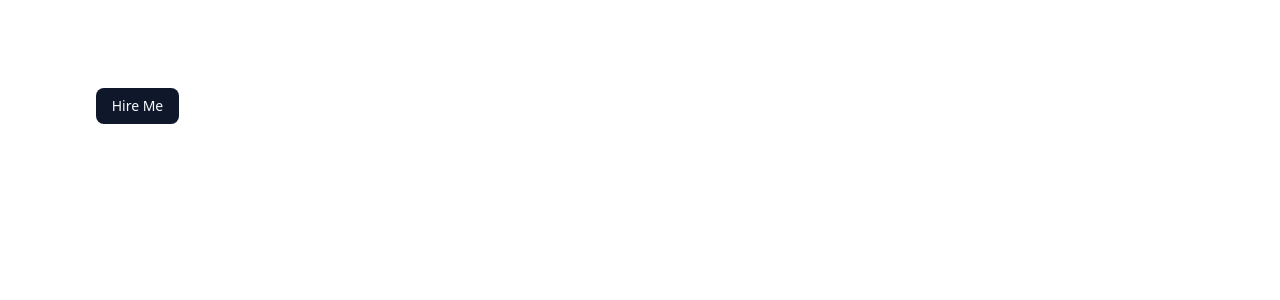
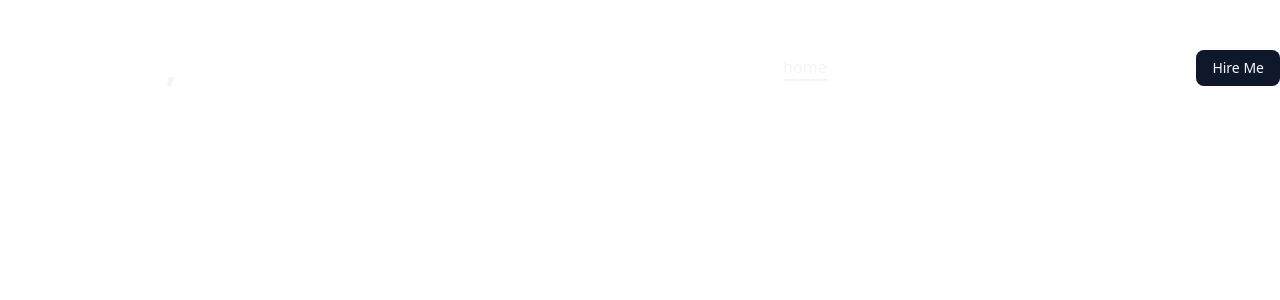
Before and after one commit to Babajide789/my-portfolio, a Next.js app: page / in a window 1280 px wide. Shown: the top 300 px of the page. Built offline with nearby package versions, Linux system fonts and the light colour scheme.

Commit message:
created and updated the header and nav components

```diff
--- a/src/components/Header.tsx
+++ b/src/components/Header.tsx
@@ -7,16 +7,16 @@ export default function Header () {
     return(
         <>
             <header className="py-8 xl:py-12 text-white">
-                <div className="container mx-auto">
+                <div className="container mx-auto flex justify-between items-center">
                     {/* LOGO */}
                     <Link href="/">
                         <h1 className="text-4xl font-semibold">
-                            Babajide <span className="text-accent"></span>
+                            Babajide <span className="text-accent">,</span>
                         </h1>
                     </Link>
 
-                    {/* DESKTOP NAV & LINKS */}
-                    <div className="hidden xl:flex">
+                    {/* DESKTOP NAV & LINKS, button */}
+                    <div className="xl:flex items-center gap-8">
                         <Nav/>
 
                         <Link href="/contact">
@@ -24,6 +24,9 @@ export default function Header () {
                         </Link>
                     </div>
 
+                    {/* MOBILE NAV */}
+                    <div className="xl:hidden"></div>
+
                 </div>
             </header>
         </>
--- a/src/components/Nav.tsx
+++ b/src/components/Nav.tsx
@@ -1,9 +1,54 @@
+"use client"
+
+import Link from "next/link"
+import { usePathname } from "next/navigation"
+import path from "path"
+
+
+const links = [
+    {
+        name: "home",
+        path: "/",
+    },
+    {
+        name: "services",
+        path: "/services",
+    },
+    {
+        name: "resume",
+        path: "/resume",
+    },
+    {
+        name: "work",
+        path: "/work",
+    },
+    {
+        name: "contact",
+        path: "/contact",
+    },
+
+]
+
 
 
 export default function Nav() {
+    const pathname = usePathname()
+    console.log(pathname);
     return(
         <>
-            <nav>Desktop Nav</nav>
+            <nav className="flex gap-8">
+                {links.map((link, index)=> {
+                    return (
+                        <Link
+                            href={link.path}
+                            key={index}
+                            className={`${link.path === pathname && "text-accent border-b-2 border-accent"}`}
+                        >
+                            {link.name}
+                        </Link>
+                    );
+                })}
+            </nav>
         </>
     )
 }
```
